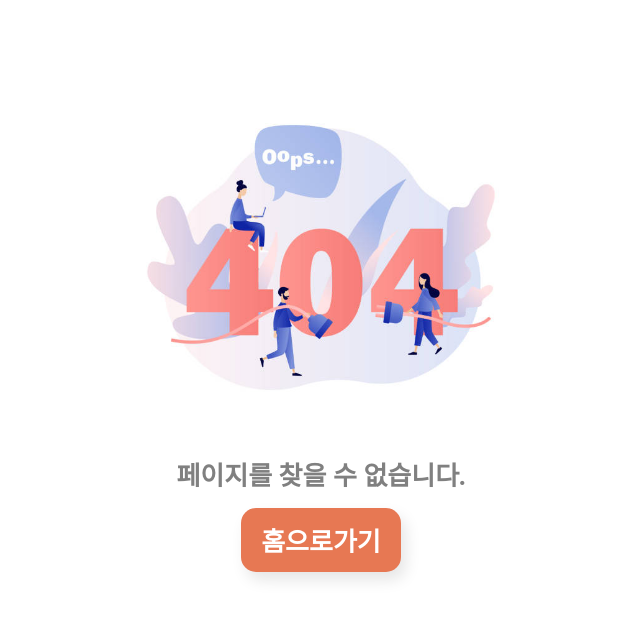
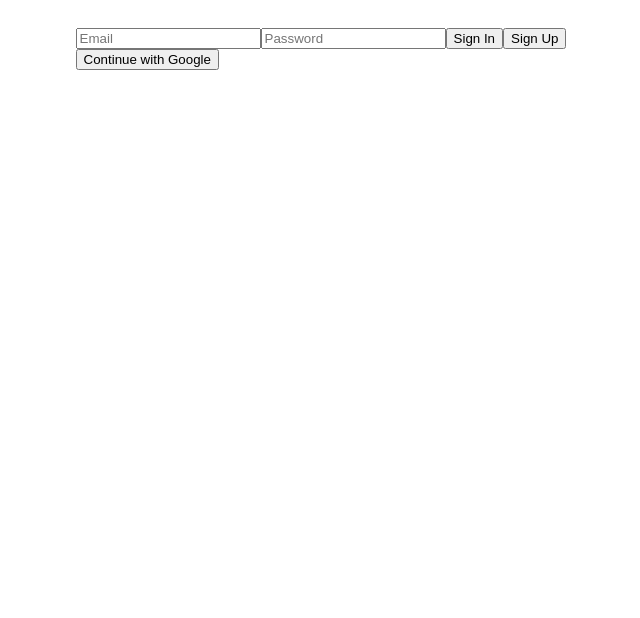
Before and after one commit to jihyoung9912/WineTrail, a React (Create React App) app: page /signin in a window 1280 px wide. Shown: the top 618 px of the page, without its empty margins (319-959 px from the left). Built offline with nearby package versions, Linux system fonts and the light colour scheme; no server answers.

Commit message:
feat: build SignUp method

```diff
--- a/src/App.tsx
+++ b/src/App.tsx
@@ -1,10 +1,24 @@
 import React, { useState } from 'react';
-import Router from 'components/Router';
+import { auth } from 'FBInstance';
+import { BrowserRouter, Route, Routes } from 'react-router-dom';
+import Layout from 'layout/layout';
+import { Home, NotFound, SignIn, SignUp } from 'pages';
 
 const App = () => {
-  const [isLoggedIn, setIsLoggedIn] = useState<boolean>(false);
+  const [isLoggedIn, setIsLoggedIn] = useState(auth.currentUser);
 
-  return <Router isLoggedIn={isLoggedIn} />;
+  return (
+    <BrowserRouter>
+      <Routes>
+        <Route element={<Layout />}>
+          <Route path="/" element={<Home />}></Route>
+          <Route path="/signin" element={<SignIn />}></Route>
+          <Route path="/signup" element={<SignUp />}></Route>
+          <Route path="*" element={<NotFound />} />
+        </Route>
+      </Routes>
+    </BrowserRouter>
+  );
 };
 
 export default App;
--- a/src/firebase.tsx
+++ b/src/FBInstance.tsx
@@ -1,4 +1,5 @@
-import * as firebase from 'firebase/app';
+import { initializeApp } from 'firebase/app';
+import { getAuth } from 'firebase/auth';
 
 const firebaseConfig = {
   apiKey: process.env.REACT_APP_API_KEY,
@@ -10,4 +11,7 @@ const firebaseConfig = {
   measurementId: process.env.REACT_APP_MEASUR_ID,
 };
 
-export default firebase.initializeApp(firebaseConfig);
+initializeApp(firebaseConfig);
+
+const app = initializeApp(firebaseConfig);
+export const auth = getAuth();
--- a/src/components/Router.tsx
+++ /dev/null
@@ -1,26 +0,0 @@
-import { BrowserRouter, Route, Routes } from 'react-router-dom';
-import { Home, Auth, NotFound } from 'pages/index';
-import Layout from 'layout/layout';
-
-interface IUser {
-  isLoggedIn: boolean;
-}
-
-const Router = (isLoggedIn: IUser) => {
-  return (
-    <BrowserRouter>
-      <Routes>
-        <Route element={<Layout />}>
-          {isLoggedIn ? (
-            <Route path="/" element={<Home />}></Route>
-          ) : (
-            <Route path="/" element={<Auth />}></Route>
-          )}
-          <Route path="*" element={<NotFound />} />
-        </Route>
-      </Routes>
-    </BrowserRouter>
-  );
-};
-
-export default Router;
--- a/src/pages/Auth.tsx
+++ /dev/null
@@ -1,5 +0,0 @@
-const Auth = () => {
-  return <span>Auth</span>;
-};
-
-export default Auth;
--- /dev/null
+++ b/src/pages/SignIn.tsx
@@ -0,0 +1,60 @@
+import React, { useState } from 'react';
+import { getAuth, createUserWithEmailAndPassword } from 'firebase/auth';
+import { Link } from 'react-router-dom';
+
+const SignIn = () => {
+  const [email, setEmail] = useState('');
+  const [password, setPassword] = useState('');
+  const auth = getAuth();
+
+  // createUserWithEmailAndPassword(auth, email, password).then((userCredential) => {});
+
+  const onChange = (e: React.ChangeEvent<HTMLInputElement>) => {
+    const {
+      target: { name, value },
+    } = e;
+    if (name === 'email') {
+      setEmail(value);
+    }
+    if (name === 'password') {
+      setPassword(value);
+    }
+  };
+
+  const SignIn = (e: React.FormEvent) => {
+    e.preventDefault();
+  };
+
+  return (
+    <div>
+      <form>
+        <input
+          name="email"
+          type="text"
+          placeholder="Email"
+          value={email}
+          onChange={onChange}
+          required
+        />
+        <input
+          name="password"
+          type="password"
+          placeholder="Password"
+          value={password}
+          onChange={onChange}
+          required
+        />
+        <input type="submit" onClick={SignIn} value="Sign In" />
+
+        <Link to="/signup">
+          <input type="submit" value="Sign Up" />
+        </Link>
+      </form>
+      <div>
+        <button>Continue with Google</button>
+      </div>
+    </div>
+  );
+};
+
+export default SignIn;
--- /dev/null
+++ b/src/pages/SignUp.tsx
@@ -0,0 +1,57 @@
+import React, { useState } from 'react';
+import { getAuth, createUserWithEmailAndPassword } from 'firebase/auth';
+
+const SignUp = () => {
+  const [email, setEmail] = useState('');
+  const [password, setPassword] = useState('');
+  const auth = getAuth();
+
+  const SignUp = async (e: React.FormEvent) => {
+    e.preventDefault();
+
+    try {
+      const data = await createUserWithEmailAndPassword(auth, email, password);
+      console.log(data);
+    } catch (error) {
+      console.log(error);
+    }
+  };
+
+  const onChange = (e: React.ChangeEvent<HTMLInputElement>) => {
+    const {
+      target: { name, value },
+    } = e;
+    if (name === 'email') {
+      setEmail(value);
+    }
+    if (name === 'password') {
+      setPassword(value);
+    }
+  };
+
+  return (
+    <div>
+      <form>
+        <input
+          name="email"
+          type="text"
+          placeholder="Email"
+          value={email}
+          onChange={onChange}
+          required
+        />
+        <input
+          name="password"
+          type="password"
+          placeholder="Password"
+          value={password}
+          onChange={onChange}
+          required
+        />
+        <input type="submit" onClick={SignUp} value="Sign Up" />
+      </form>
+    </div>
+  );
+};
+
+export default SignUp;
--- a/src/pages/index.tsx
+++ b/src/pages/index.tsx
@@ -1,5 +1,6 @@
 export { default as Home } from 'pages/Home';
-export { default as Auth } from 'pages/Auth';
+export { default as SignIn } from 'pages/SignIn';
+export { default as SignUp } from 'pages/SignUp';
 export { default as EditProfile } from 'pages/EditProfile';
 export { default as Profile } from 'pages/Profile';
 export { default as NotFound } from 'pages/NotFound';
```
Also changed, not shown: src/hooks/useSignIn.tsx (added, +36 -0 lines), src/hooks/useSignUp.tsx (added).
